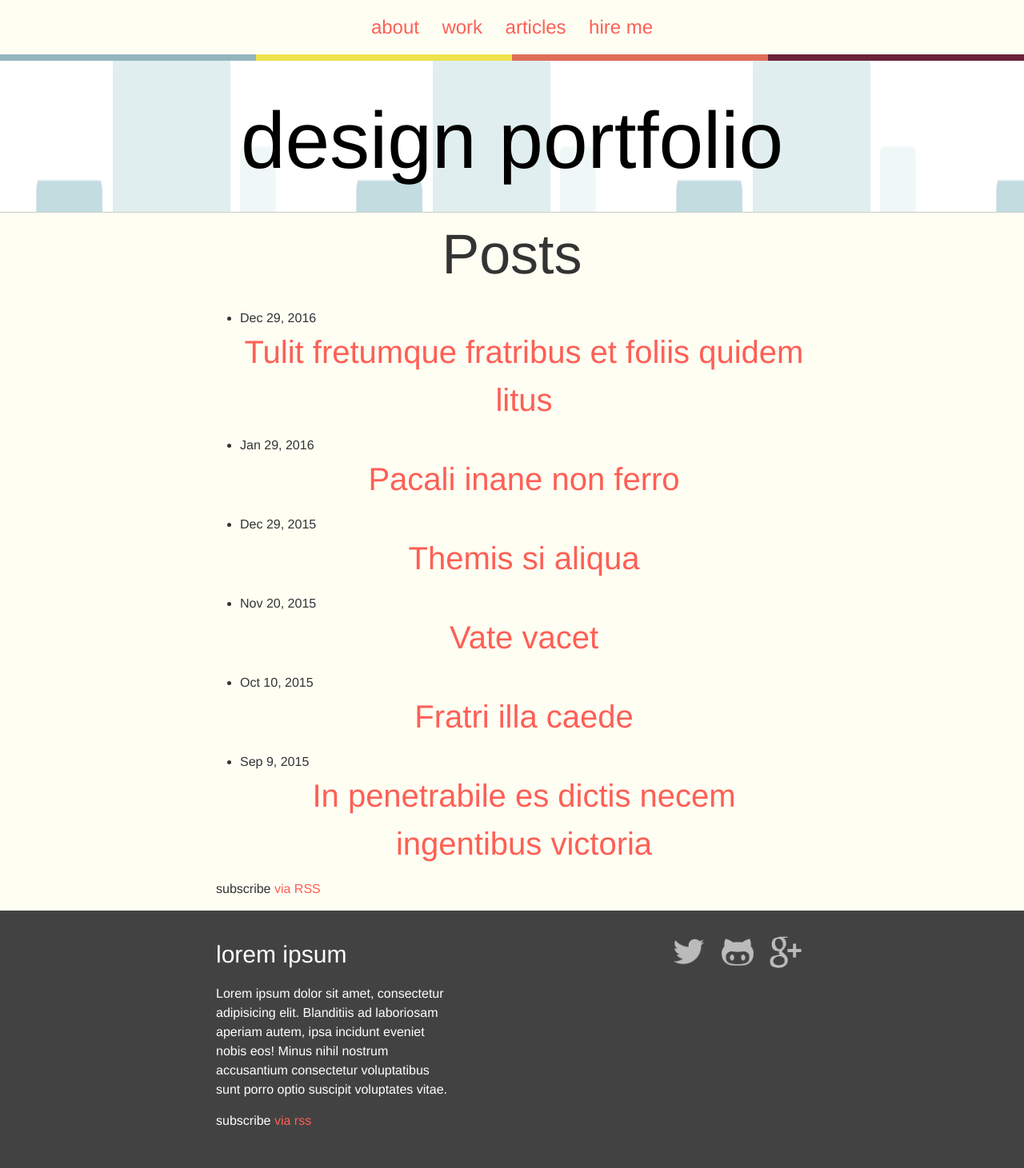
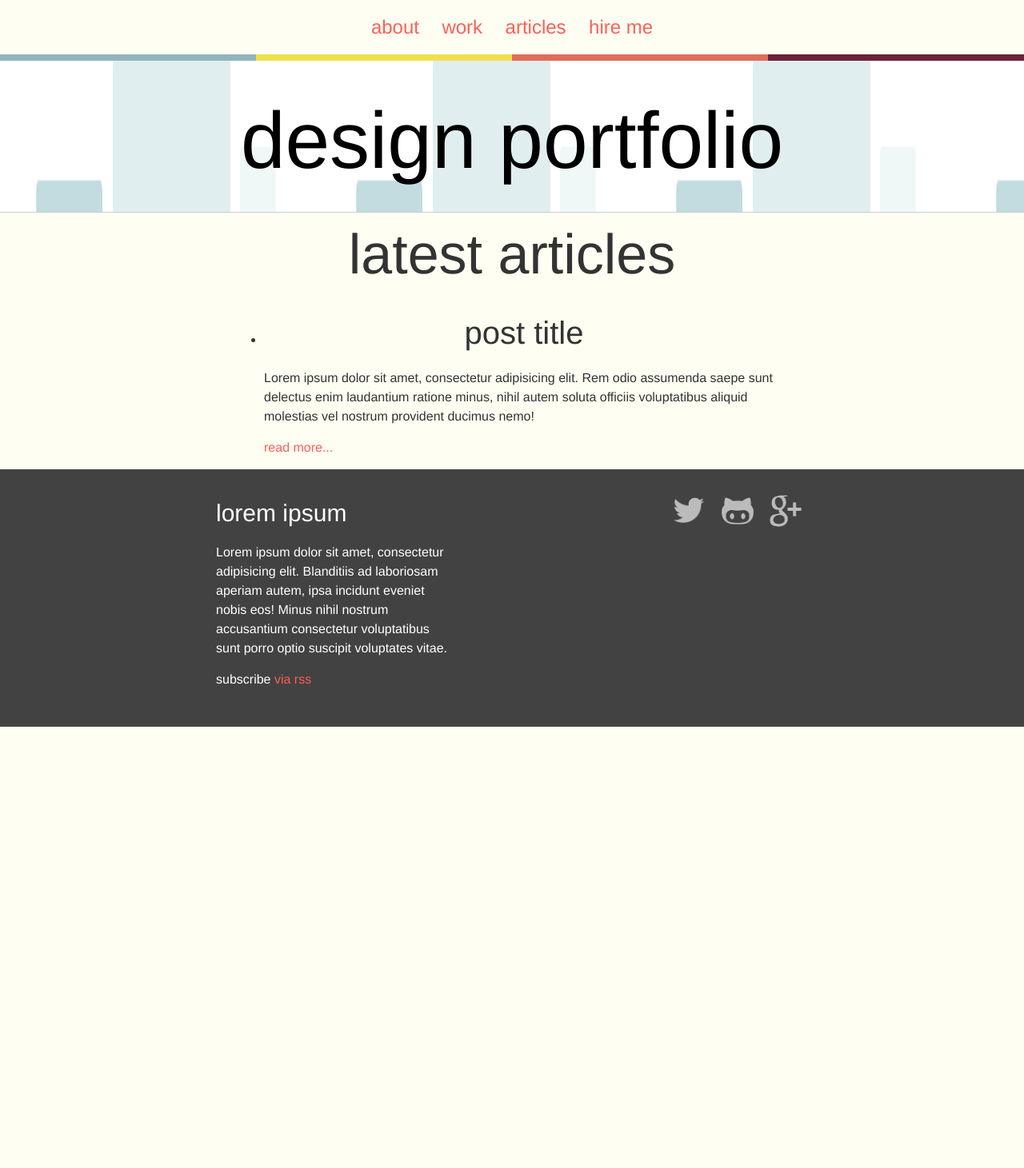
Before and after one commit to fpigeon/learning-jekyll, a Jekyll site: the page built from index.html, in a window 1280 px wide. Shown: the whole page at 80% size. Built offline with Jekyll 4.4.1, drawn with Linux system fonts in a browser that asks for light colours; after the commit the page ends 909 px from its top, so only the background shows below that.

Commit message:
updates homepage

```diff
--- a/index.html
+++ b/index.html
@@ -4,20 +4,23 @@ layout: default
 
 <div class="home">
 
-  <h1 class="page-heading">Posts</h1>
-
-  <ul class="post-list">
-    {% for post in site.posts %}
-      <li>
-        <span class="post-meta">{{ post.date | date: "%b %-d, %Y" }}</span>
-
-        <h2>
-          <a class="post-link" href="{{ post.url | prepend: site.baseurl }}">{{ post.title }}</a>
-        </h2>
-      </li>
-    {% endfor %}
-  </ul>
-
-  <p class="rss-subscribe">subscribe <a href="{{ "/feed.xml" | prepend: site.baseurl }}">via RSS</a></p>
-
+  <!-- section for featured posts -->
+  <!-- section for featured projects -->
+  <!-- section for latest articles -->
+  <section class="site-section site-section-last">
+    <div class="wrapper">
+      <h1>latest articles</h1>
+      <ul class="post-list">
+        <li class="post">
+          <h2>post title</h2>
+          <p>
+            Lorem ipsum dolor sit amet, consectetur adipisicing elit. Rem odio assumenda saepe sunt delectus enim laudantium ratione minus, nihil autem soluta officiis voluptatibus aliquid molestias vel nostrum provident ducimus nemo!
+          </p>
+          <p class="read-more-link">
+            <a href="#">read more...</a>
+          </p>
+        </li>
+      </ul>
+    </div>
+  </section>
 </div>
```
